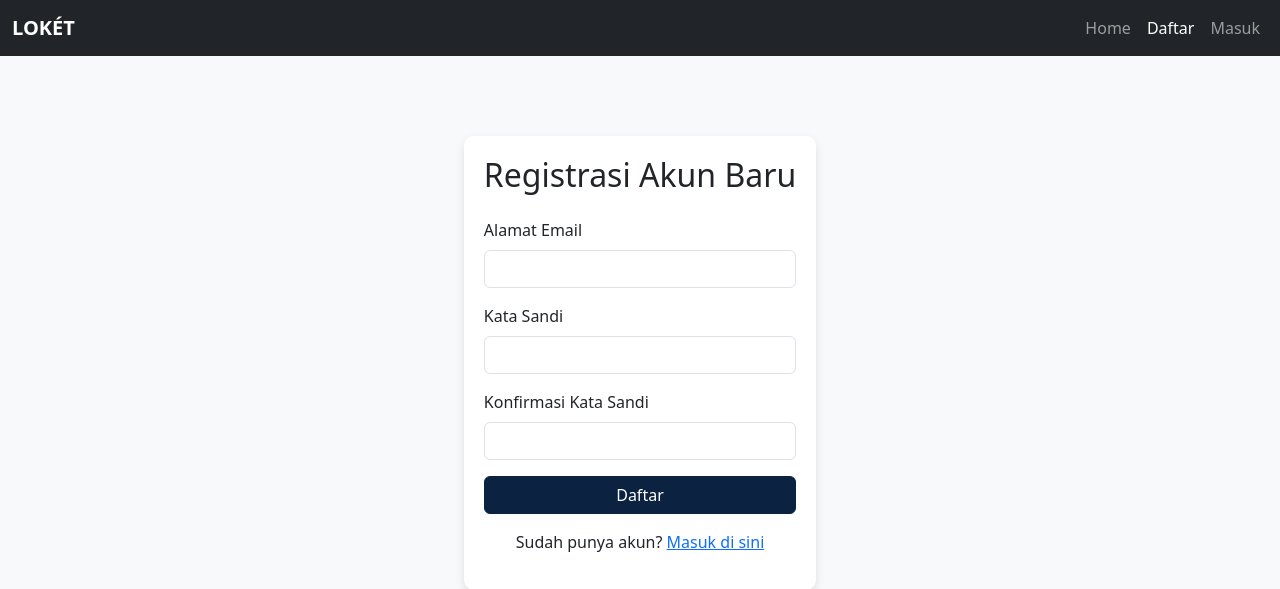
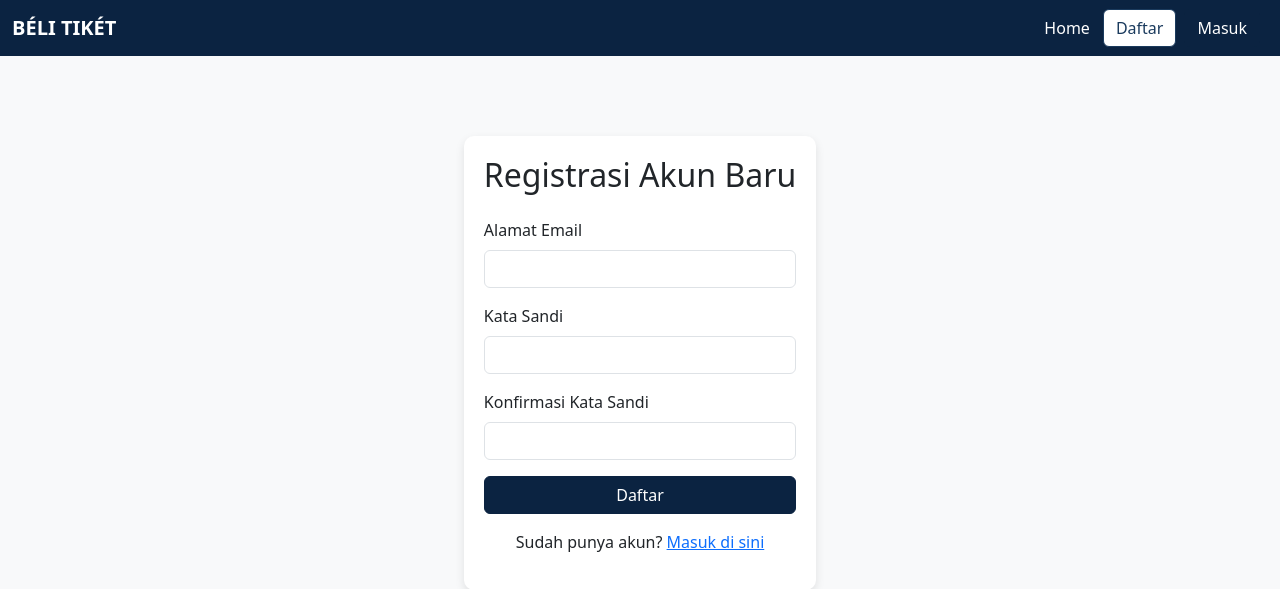
Before and after one commit to LimunBF/pemweb_uas, a PHP site: page /php/register.php in a window 1280 px wide. Shown: the top 589 px of the page. Run offline with PHP 8.4, Linux system fonts and the light colour scheme.

Commit message:
UBah styling dan nama website di login dan register

```diff
--- a/css/login.css
+++ b/css/login.css
@@ -16,7 +16,6 @@ body {
     background-color: #ffffff;
     border-radius: 10px;
     box-shadow: 0px 4px 10px rgba(0, 0, 0, 0.1);
-    flex-grow: 1;  /* Membuat container login bisa tumbuh mengisi ruang yang tersedia */
 }
 
 footer {
@@ -27,3 +26,35 @@ footer {
     width: 100%;
     margin-top: auto;  /* Memastikan footer berada di bawah */
 }
+body {
+    background-color: #f8f9fa;
+}
+.navbar {
+    background-color: #0b2341 !important; /* Warna biru gelap */
+}
+.navbar a {
+    color: #fff !important;
+}
+
+.register-container {
+    max-width: 400px;
+    margin: 80px auto;
+    padding: 20px;
+    background-color: #ffffff;
+    border-radius: 10px;
+    box-shadow: 0px 4px 10px rgba(0, 0, 0, 0.1);
+
+}
+/* Active state styling */
+.btn-daftar-masuk-active.active {
+    background-color: white; /* Soft teal tone */
+    color: #1a3a5d !important;
+    border-color: #1a3a5d;
+}
+
+/* Hover state styling */
+.navbar-nav .btn:hover {
+    background-color: #1a3a5d;
+    color: white !important;
+    border-color: white;
+}
--- a/php/register.php
+++ b/php/register.php
@@ -49,7 +49,7 @@ if ($_SERVER["REQUEST_METHOD"] == "POST") {
 <head>
     <meta charset="UTF-8">
     <meta name="viewport" content="width=device-width, initial-scale=1.0">
-    <title>Registrasi - Lokét</title>
+    <title>Registrasi - BÉLI TIKÉT</title>
     <link href="https://cdn.jsdelivr.net/npm/bootstrap@5.3.0/dist/css/bootstrap.min.css" rel="stylesheet">
     <link href="https://cdn.jsdelivr.net/npm/bootstrap-icons/font/bootstrap-icons.css" rel="stylesheet">
     <link rel="stylesheet" href="../css/login.css">
@@ -79,20 +79,23 @@ if ($_SERVER["REQUEST_METHOD"] == "POST") {
     <!-- Navbar -->
     <nav class="navbar navbar-expand-lg navbar-dark bg-dark">
         <div class="container-fluid">
-            <a class="navbar-brand fw-bold" href="../index.php">LOKÉT</a>
+            <a class="navbar-brand fw-bold" href="../index.php">BÉLI TIKÉT</a>
             <button class="navbar-toggler" type="button" data-bs-toggle="collapse" data-bs-target="#navbarNav" aria-controls="navbarNav" aria-expanded="false" aria-label="Toggle navigation">
                 <span class="navbar-toggler-icon"></span>
             </button>
             <div class="collapse navbar-collapse" id="navbarNav">
                 <ul class="navbar-nav ms-auto">
                     <li class="nav-item">
-                        <a class="nav-link" href="../index.php">Home</a>
+                        <a class="btn bg-lightnav-link" href="../index.php">Home</a>
                     </li>
                     <li class="nav-item">
-                        <a class="nav-link active" aria-current="page" href="register.php">Daftar</a>
+                        <a class="btn btn-daftar-masuk-active btn-outline-light me-2 active"
+                        aria-current="page"
+                        href="register.php">Daftar</a>
                     </li>
+
                     <li class="nav-item">
-                        <a class="nav-link" href="login.php">Masuk</a>
+                        <a class="btn btn-primary me-2" href="login.php">Masuk</a>
                     </li>
                 </ul>
             </div>
```
Also changed, not shown: php/login.php (+5 -5 lines).
